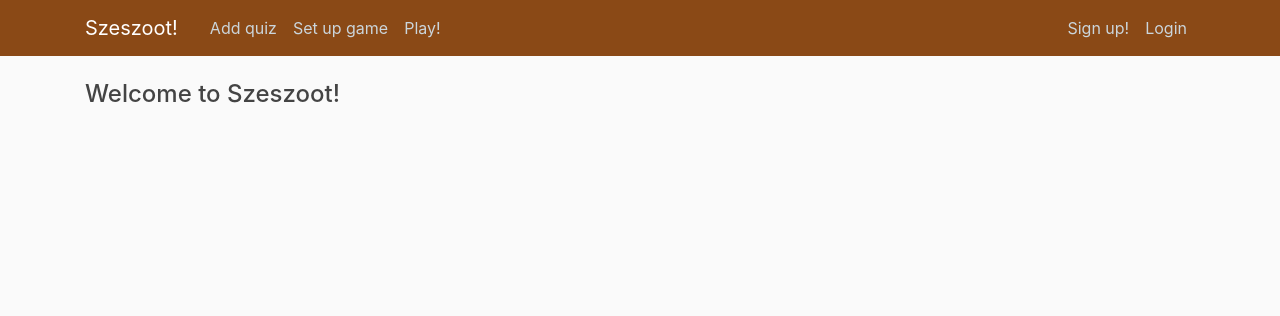
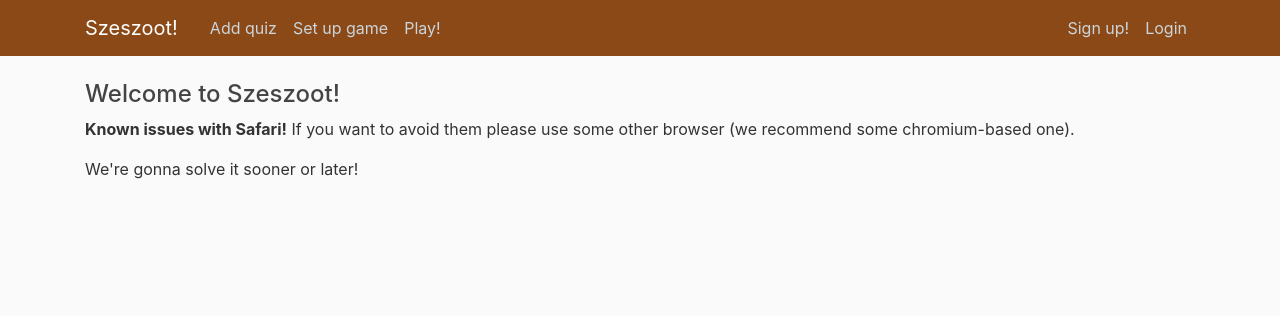
Before and after one commit to AndrzejSzeszko/Szeszoot, a Django app: page /home/ in a window 1280 px wide. Shown: the top 316 px of the page. Run offline with Django 3.2, Linux system fonts and the light colour scheme; some libraries are stand-ins or nearby versions.

Commit message:
add info about issues with safari

```diff
--- a/src/app_szeszoot/templates/app_szeszoot/home.html
+++ b/src/app_szeszoot/templates/app_szeszoot/home.html
@@ -3,4 +3,6 @@
 
 {% block content %}
     <h4>Welcome to Szeszoot!</h4>
+    <p><strong>Known issues with Safari!</strong> If you want to avoid them please use some other browser (we recommend some chromium-based one).</p>
+    <p>We're gonna solve it sooner or later!</p>
 {% endblock content %}
```
